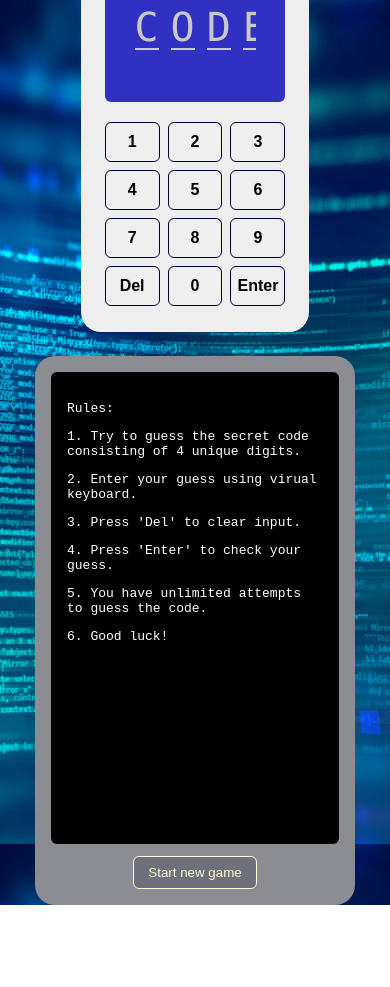
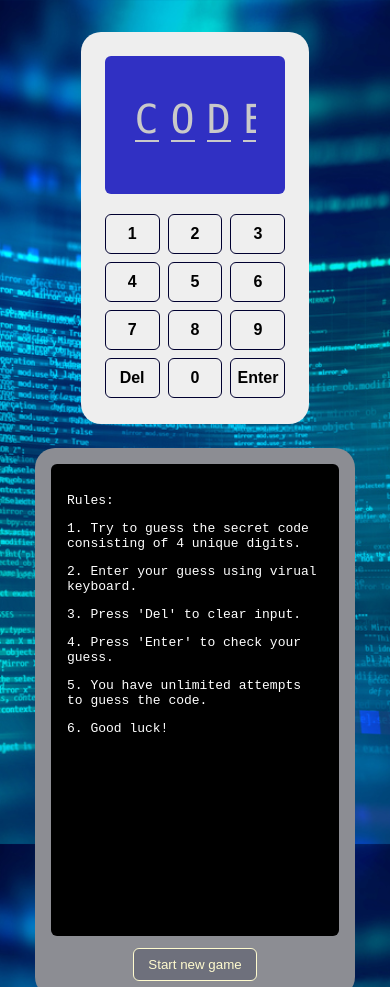
Before and after one commit to edovgalenko/Decoder-Game, a plain HTML site: page index.html in a window 390 px wide. Shown: the top 987 px of the page. Before the commit the page ends 905 px from the top, so only its background shows below. Drawn offline with Linux system fonts and the light colour scheme.

Commit message:
Mobile friendly

```diff
--- a/style.css
+++ b/style.css
@@ -11,6 +11,7 @@ body {
     display: flex;
     align-items: center;
     justify-content: center;
+    flex-wrap: wrap;
 }
 
 .main {
@@ -19,6 +20,7 @@ body {
     align-items: center;
     flex-wrap: wrap;
     justify-content: center;
+    padding: 32px;
 }
 
 .left {
```
